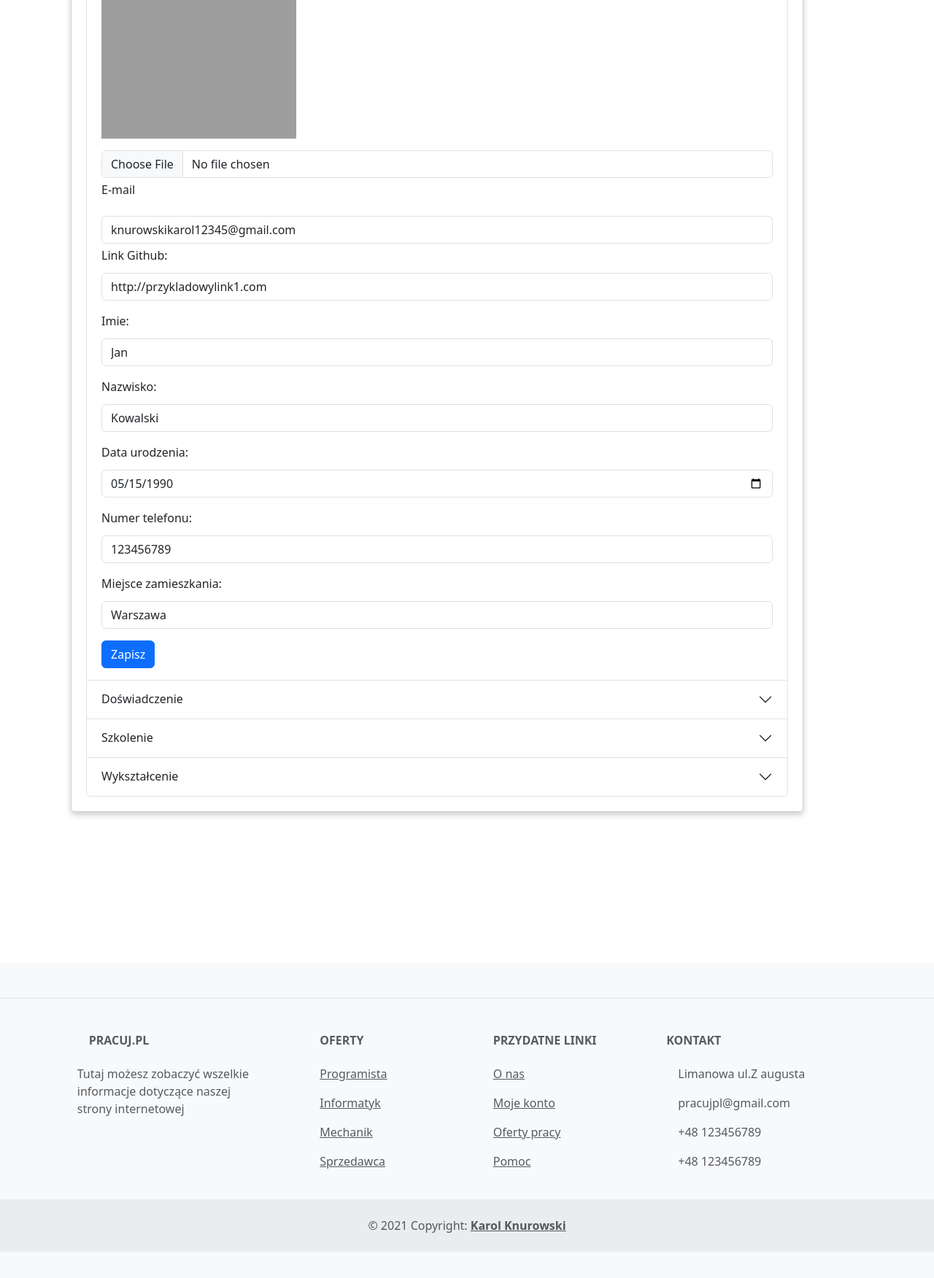
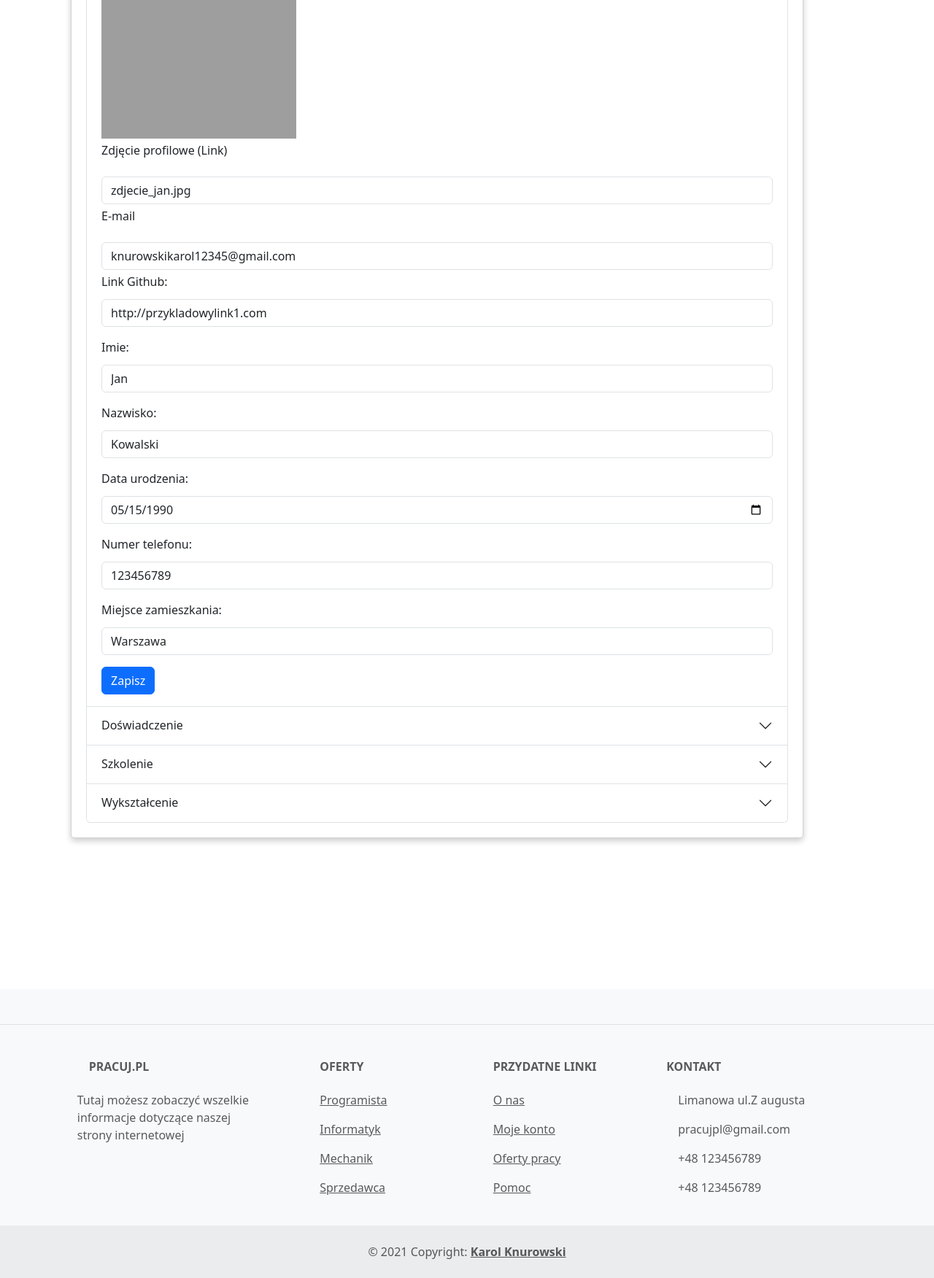
Before and after one commit to IvebbI/system_ogloszeniowy-Internetowe-, a PHP site: page /uzytkownik/profil.php in a window 1280 px wide. Shown: the part 273-2025 px from the top of the page at 73% size. Before the commit the page ends 1989 px from the top, so only its background shows below. Run offline with PHP 8.4, Linux system fonts and the light colour scheme; the visitor is signed in with stand-in values (Sample User, id 1); data comes from the database, SQL or seed files in the repository; grey boxes are pictures that could not be loaded.

Commit message:
Zmieniono wypisywanie profilu
Zmieniono wypisywanie profilu z bazy (dodano więcej formularzy)

```diff
--- a/praca/oferty_pracy.php
+++ b/praca/oferty_pracy.php
@@ -45,7 +45,6 @@
                     Mój profil
                   </a>
                 </li>
-
                 html;
               }
           ?>
--- a/uzytkownik/profil.php
+++ b/uzytkownik/profil.php
@@ -147,8 +147,9 @@ $conn->close();
               <div id="collapseOne" class="accordion-collapse collapse show" data-bs-parent="#accordionExample">
                 <div class="accordion-body">
                     <div class="mb-3">
-                      <img src="https://hubertkajdan.com/wp-content/uploads/2019/06/2019-06-20-Jezioro-Lednickie-010-Pano-1024x663.jpg" height="200px">
-                      <input type="file" class="form-control mt-3" id="imgsrc" aria-describedby="emailHelp">
+                      <img src="<?php echo isset($userData['zdjecie_profilowe']) ? $userData['zdjecie_profilowe'] : '';?>" height="200px"><br>
+                      <label for="zdjecieprofilowe" class="form-label mt-1" >Zdjęcie profilowe (Link)</label>
+                      <input type="text" class="form-control mt-3" id="zdjecieprofilowe" aria-describedby="emailHelp" value="<?php echo isset($userData['zdjecie_profilowe']) ? $userData['zdjecie_profilowe'] : ''; ?>">
                       <label for="email1" class="form-label mt-1" >E-mail</label>
                       <input type="text" class="form-control mt-3" id="email1" aria-describedby="emailHelp" value="<?php echo isset($userData['email']) ? $userData['email'] : ''; ?>">
                       <label for="email1" class="form-label mt-1" >Link Github:</label>
@@ -177,17 +178,17 @@ $conn->close();
               <div id="collapseTwo" class="accordion-collapse collapse" data-bs-parent="#accordionExample">
                 <div class="accordion-body">
                   <label for="Stanowisko" class="form-label mt-1" >Stanowisko:</label>
-                  <input type="email" class="form-control mt-1" id="Stanowisko" aria-describedby="emailHelp">
+                  <input type="email" class="form-control mt-1" id="Stanowisko" aria-describedby="emailHelp" value="<?php echo isset($userData['stanowisko']) ? $userData['stanowisko'] : ''; ?>">
                   <label for="nfirmy" class="form-label mt-3">nazwa firmy:</label>
-                  <input type="text" class="form-control mt-1" id="nfirmy" aria-describedby="emailHelp">
+                  <input type="text" class="form-control mt-1" id="nfirmy" aria-describedby="emailHelp" value="<?php echo isset($userData['nazwa_firmy']) ? $userData['nazwa_firmy'] : ''; ?>">
                   <label for="lokalizacja" class="form-label mt-3">lokalizacja:</label>
-                  <input type="text" class="form-control mt-1" id="lokalizacja" aria-describedby="emailHelp">
+                  <input type="text" class="form-control mt-1" id="lokalizacja" aria-describedby="emailHelp" value="<?php echo isset($userData['lokalizacja']) ? $userData['lokalizacja'] : ''; ?>">
                   <label for="zatrudnienieod" class="form-label mt-3">Zatrudnienie od:</label>
-                  <input type="date" class="form-control mt-1" id="zatrudnienieod" aria-describedby="emailHelp">
+                  <input type="date" class="form-control mt-1" id="zatrudnienieod" aria-describedby="emailHelp" value="<?php echo isset($userData['okres_zatrudnienia_od']) ? $userData['okres_zatrudnienia_od'] : ''; ?>">
                   <label for="zatrudnieniedo" class="form-label mt-3">Zatrudnienie do:</label>
-                  <input type="date" class="form-control mt-1" id="zatrudnieniedo" aria-describedby="emailHelp">
+                  <input type="date" class="form-control mt-1" id="zatrudnieniedo" aria-describedby="emailHelp" value="<?php echo isset($userData['okres_zatrudnienia_do']) ? $userData['okres_zatrudnienia_do'] : ''; ?>">
                   <label for="Obowiazki" class="form-label mt-3">Obowiazki:</label>
-                  <input type="text" class="form-control mt-1" id="Obowiazki" aria-describedby="emailHelp">
+                  <input type="text" class="form-control mt-1" id="Obowiazki" aria-describedby="emailHelp" value="<?php echo isset($userData['obowiazki']) ? $userData['obowiazki'] : ''; ?>">
                 <button type="submit" class="btn btn-primary mt-3">Zapisz</button>
 
               </div>
@@ -201,11 +202,11 @@ $conn->close();
               <div id="collapseThree" class="accordion-collapse collapse" data-bs-parent="#accordionExample">
                 <div class="accordion-body">
                   <label for="nazwaszkolenia" class="form-label mt-1" >Nazwa szkolenia:</label>
-                  <input type="text" class="form-control mt-1" id="nazwaszkolenia" aria-describedby="emailHelp">
+                  <input type="text" class="form-control mt-1" id="nazwaszkolenia" aria-describedby="emailHelp" value="<?php echo isset($userData['nazwa_szkolenia']) ? $userData['nazwa_szkolenia'] : ''; ?>">
                   <label for="organizator" class="form-label mt-1" >Organizator:</label>
-                  <input type="text" class="form-control mt-1" id="organizator" aria-describedby="emailHelp">
+                  <input type="text" class="form-control mt-1" id="organizator" aria-describedby="emailHelp" value="<?php echo isset($userData['organizator']) ? $userData['organizator'] : ''; ?>">
                   <label for="Datas" class="form-label mt-1" >Data:</label>
-                  <input type="date" class="form-control mt-1" id="Datas" aria-describedby="emailHelp">
+                  <input type="date" class="form-control mt-1" id="Datas" aria-describedby="emailHelp" value="<?php echo isset($userData['data']) ? $userData['data'] : ''; ?>">
                   <button type="submit" class="btn btn-primary mt-3">Zapisz</button>
                 </div>
               </div>
@@ -219,13 +220,19 @@ $conn->close();
               <div id="panelsStayOpen-collapseTwo" class="accordion-collapse collapse">
                 <div class="accordion-body">
                   <label for="umiejetnosci" class="form-label mt-1" >Umiejętności:</label>
-                  <input type="text" class="form-control mt-1" id="umiejetnosci" aria-describedby="emailHelp">
+                  <input type="text" class="form-control mt-1" id="umiejetnosci" aria-describedby="emailHelp" value="<?php echo isset($userData['obowiazki']) ? $userData['obowiazki'] : ''; ?>">
                   <label for="nazwaszkoly" class="form-label mt-1" >Nazwa szkoły:</label>
-                  <input type="text" class="form-control mt-1" id="nazwaszkoly" aria-describedby="emailHelp">
+                  <input type="text" class="form-control mt-1" id="nazwaszkoly" aria-describedby="emailHelp" value="<?php echo isset($userData['nazwa_szkoly']) ? $userData['nazwa_szkoly'] : ''; ?>">
                   <label for="miejscowosc" class="form-label mt-1" >Miejscowość:</label>
-                  <input type="text" class="form-control mt-1" id="miejscowosc" aria-describedby="emailHelp">
+                  <input type="text" class="form-control mt-1" id="miejscowosc" aria-describedby="emailHelp" value="<?php echo isset($userData['miejscowosc']) ? $userData['miejscowosc'] : ''; ?>">
                   <label for="poziomw" class="form-label mt-1" >Poziom Wykształcenia:</label>
-                  <input type="text" class="form-control mt-1" id="poziomw" aria-describedby="emailHelp">
+                  <input type="text" class="form-control mt-1" id="poziomw" aria-describedby="emailHelp" value="<?php echo isset($userData['poziom_wyksztalcenia']) ? $userData['poziom_wyksztalcenia'] : ''; ?>">
+                  <label for="kierunek" class="form-label mt-1" >Kierunek:</label>
+                  <input type="text" class="form-control mt-1" id="kierunek" aria-describedby="emailHelp" value="<?php echo isset($userData['kierunek']) ? $userData['kierunek'] : ''; ?>">
+                  <label for="uczeszczalod" class="form-label mt-1" >Uczęszczał od:</label>
+                  <input type="text" class="form-control mt-1" id="uczeszczalod" aria-describedby="emailHelp" value="<?php echo isset($userData['okres_od']) ? $userData['okres_od'] : ''; ?>">
+                  <label for="uczeszczaldo" class="form-label mt-1" >Uczęszczał do:</label>
+                  <input type="text" class="form-control mt-1" id="uczeszczaldo" aria-describedby="emailHelp" value="<?php echo isset($userData['okres_do']) ? $userData['okres_do'] : ''; ?>">
                   <button type="submit" class="btn btn-primary mt-3">Zapisz</button>
                 </div>
               </div>
```
